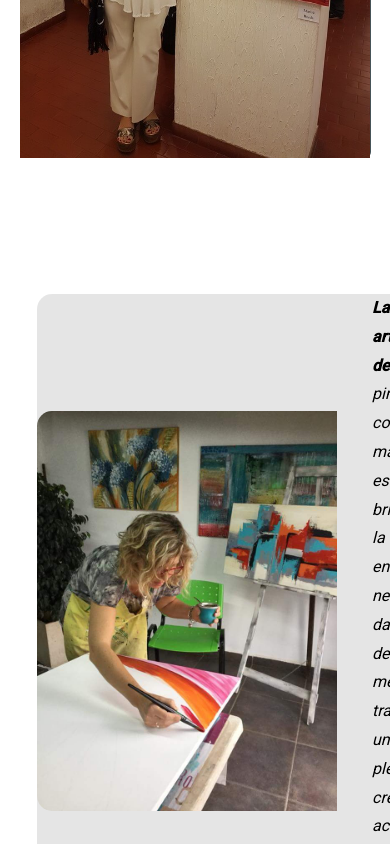
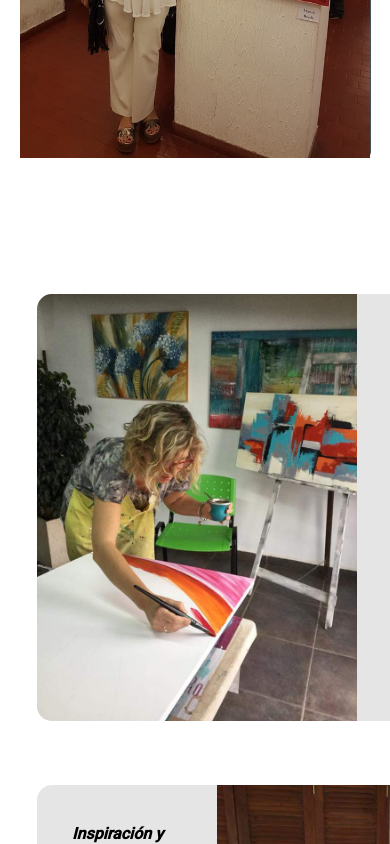
Before and after one commit to GastonTittarelli/LuigiaArt, a React (Vite) app: page /about in a window 390 px wide. Shown: the part 1156-2000 px from the top of the page. Built offline with nearby package versions, Linux system fonts and the light colour scheme.

Commit message:
style (small tablet): styles of small tablets 70% done

```diff
--- a/src/assets/components/Footer/footer.module.css
+++ b/src/assets/components/Footer/footer.module.css
@@ -155,7 +155,7 @@
   .container .contenido .foto {
     position: relative;
     height: 150px;
-    width: 165px;
+    width: 160px;
     margin-left: 0.5rem;
     margin-right: 0.2rem;
   }
--- a/src/assets/components/Footer/footer.module.scss
+++ b/src/assets/components/Footer/footer.module.scss
@@ -183,7 +183,7 @@
             .foto{
                 position: relative;
                 height: 150px;
-                width: 165px;
+                width: 160px;
                 margin-left: .5rem;
                 margin-right: .2rem;
 
--- a/src/assets/components/Main/presentacion2/presentacion2.module.css
+++ b/src/assets/components/Main/presentacion2/presentacion2.module.css
@@ -157,4 +157,19 @@
       transform: scale(1);
     }
   }
+}
+@media screen and (max-width: 960px) {
+  .container .card {
+    display: flex;
+    position: relative;
+  }
+  .container .card .foto {
+    width: 320px;
+  }
+  .container .card h4 {
+    align-content: center;
+    overflow: auto;
+    padding: 35px;
+    height: 427px;
+  }
 }/*# sourceMappingURL=presentacion2.module.css.map */
--- a/src/assets/components/Main/presentacion2/presentacion2.module.scss
+++ b/src/assets/components/Main/presentacion2/presentacion2.module.scss
@@ -197,3 +197,24 @@
         }
     }
 }
+
+@media screen and (max-width: 960px) {
+    .container{
+
+        .card{
+            display: flex;
+            position: relative;
+            .foto{
+                width: 320px;
+
+            }
+            h4{
+                // background-color: rgb(228, 228, 228);
+                align-content: center;
+                overflow: auto;
+                padding: 35px;
+                height: 427px;
+            }
+        }
+    }
+}
--- a/src/assets/components/Navigation/NavBar.tsx
+++ b/src/assets/components/Navigation/NavBar.tsx
@@ -47,6 +47,11 @@ const Nav = () => {
         }, []);
 
 
+        const isActiveLink = (path: string) => {
+            return location.pathname === path ? 'active' : '';
+        };
+
+
     return (
 
         <>
@@ -57,20 +62,20 @@ const Nav = () => {
             <nav ref={navRef} className={`nav ${isActive ? 'activo' : ''} ${useTransition ? 'transition' : ''}`}>
             <ul>
                 <Link to="/">
-                    <li>Inicio</li>
+                    <li className={isActiveLink('/')}>Inicio</li>
                 </Link>
 
                 <Link  to="/about">
-                    <li>Acarca de mi</li>
+                    <li className={isActiveLink('/about')}>Acarca de mi</li>
                 </Link>
 
-                <Link  to="/gallery">
-                    <li>Galería</li>
-                </Link>
+                <Link to="/gallery">
+                        <li className={isActiveLink('/gallery')}>Galería</li>
+                    </Link>
 
-                <Link  to="/virtual">
-                    <li>Exposición virtual</li>
-                </Link>
+                    <Link to="/virtual">
+                        <li className={isActiveLink('/virtual')}>Exposición virtual</li>
+                    </Link>
             </ul>
         </nav>
         </>
--- a/src/assets/components/Navigation/nav.css
+++ b/src/assets/components/Navigation/nav.css
@@ -120,6 +120,9 @@ nav ul li:hover {
     animation: none;
     border-bottom: solid 1px rgb(39, 39, 39);
   }
+  .nav ul li {
+    padding: 7px 19px 7px 19px;
+  }
   .activo {
     height: 100%;
     pointer-events: auto;
@@ -128,4 +131,7 @@ nav ul li:hover {
   .transition {
     transition: all 0.7s ease;
   }
+  .active {
+    color: rgb(253, 164, 243);
+  }
 }/*# sourceMappingURL=nav.css.map */
--- a/src/assets/components/Navigation/nav.scss
+++ b/src/assets/components/Navigation/nav.scss
@@ -56,6 +56,7 @@ nav{
                 color: rgb(235, 235, 235);
             }
         }
+
     }
 }
 
@@ -140,6 +141,10 @@ nav{
             animation: none;
             border-bottom: solid 1px rgb(39, 39, 39);
 
+            li{
+                padding: 7px 19px 7px 19px;
+            }
+
         }
     }
 
@@ -155,4 +160,8 @@ nav{
     .transition {
         transition: all 0.7s ease;
     }
+    .active{
+        color: rgb(253, 164, 243);
+    }
+
 }
```
Also changed, not shown: 2 other files (tests, documents, lock files or other folders).
